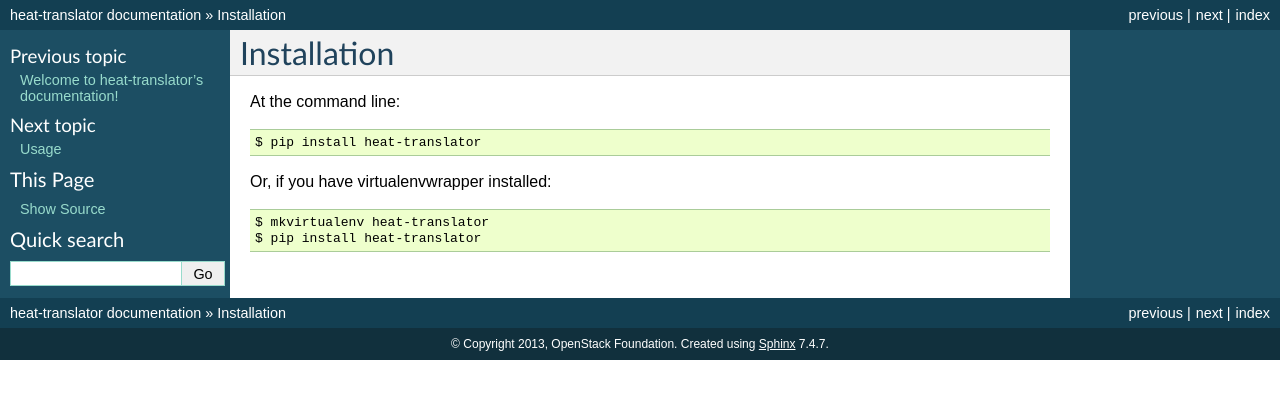
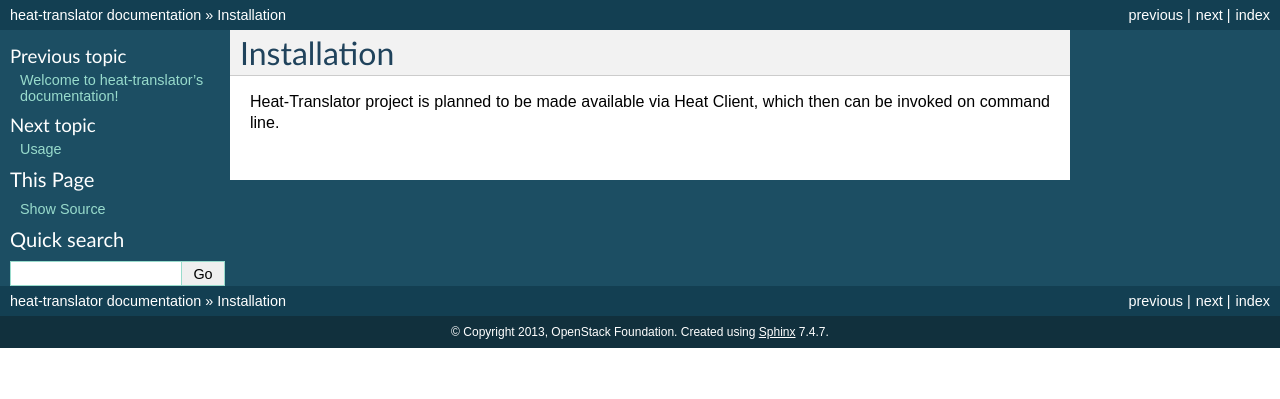
Before and after one commit to openstack/tosca-parser, a Sphinx documentation site: the page built from doc/source/installation.rst, in a window 1280 px wide. Shown: the top 399 px of the page. Built offline with Sphinx 7.4.7, drawn with Linux system fonts in a browser that asks for light colours.

Commit message:
Update README and other doc files
README needs more information and update on project info.

Change-Id: Ic409253d76903535fb89f15765204d46d2153f02
Closes-Bug: #1363139

```diff
--- a/doc/source/installation.rst
+++ b/doc/source/installation.rst
@@ -2,11 +2,5 @@
 Installation
 ============
 
-At the command line::
-
-    $ pip install heat-translator
-
-Or, if you have virtualenvwrapper installed::
-
-    $ mkvirtualenv heat-translator
-    $ pip install heat-translator
+Heat-Translator project is planned to be made available via Heat Client,
+which then can be invoked on command line.
--- a/doc/source/usage.rst
+++ b/doc/source/usage.rst
@@ -2,6 +2,7 @@
 Usage
 =====
 
-To use heat-translator in a project::
+Heat-Translator project is planned to be made available via Heat Client an
+which then can be invoked on command line as,
 
-	import heat-translator
+heat-translator <type of template format e.g. tosca> <path to the input template>
```
Also changed, not shown: README.rst (+29 -4 lines).
